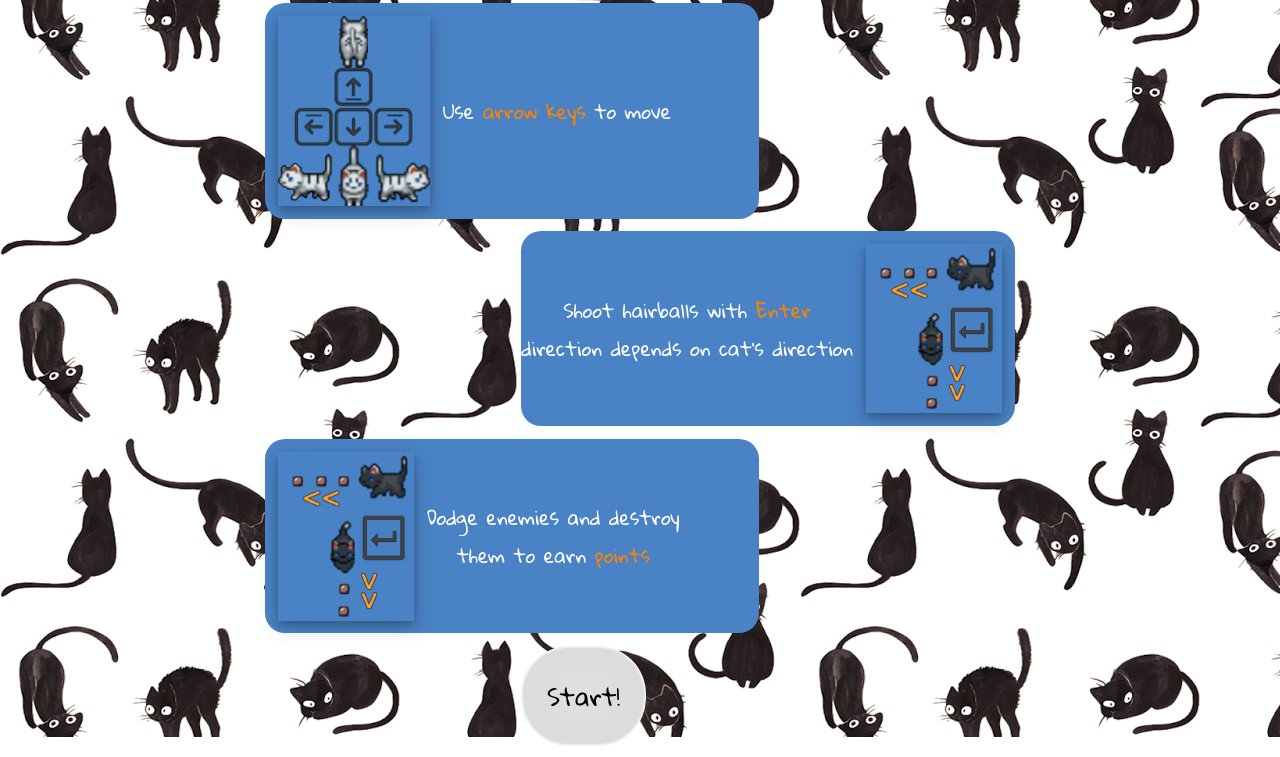
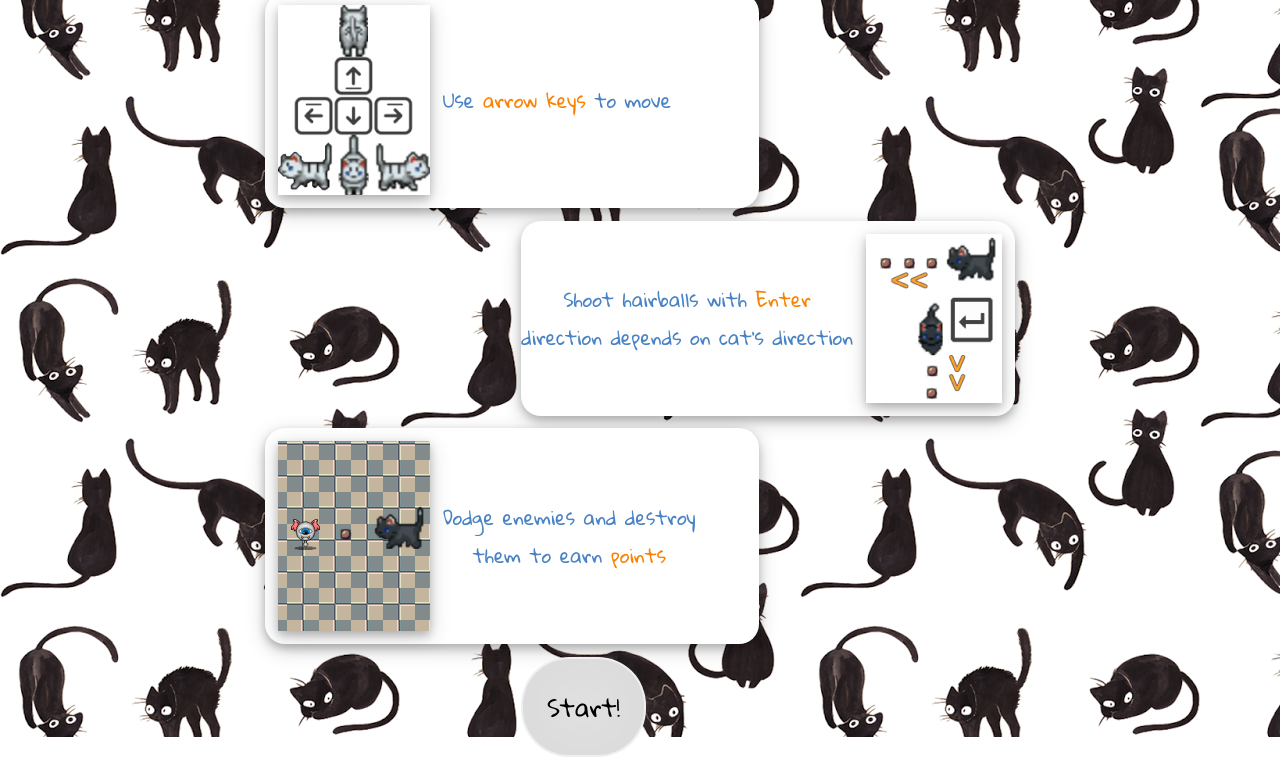
Before and after one commit to lockeas16/cat-Brawlers, a plain HTML site: page game.html in a window 1280 px wide. Shown: the part 63-820 px from the top of the page. Drawn offline with Linux system fonts and the light colour scheme; a web font is replaced by a local one.

Commit message:
0.2.5 some refactoring done | commit before changing layout of game page

```diff
--- a/game.html
+++ b/game.html
@@ -23,7 +23,7 @@
           <img src="./images/shootInstr2.png" alt="moveInstr" />
         </article>
         <article class="box align-left appear-left">
-          <img src="./images/shootInstr2.png" alt="moveInstr" />
+          <img src="./images/scoreInstr.png" alt="moveInstr" />
           <p>
             Dodge enemies and destroy <br />
             them to earn <span>points</span>
--- a/src/classes.js
+++ b/src/classes.js
@@ -25,6 +25,7 @@ const globalConst = {
   bulletSpeed: 4,
   // enemies properties
   demonPoints: 1,
+  waveTime: 10, //seconds
   // cat properties
   catHealth: 5,
   invincibilityTime: 3000, //milliseconds
--- a/src/main.js
+++ b/src/main.js
@@ -11,6 +11,7 @@ let enemies = [];
 let hairballs = [];
 let fishBar = [];
 let score = 0;
+let waveTime = 0;
 
 // retrieve chosen cat from local storage
 let catChosen = window.localStorage.getItem("catChosen");
@@ -33,7 +34,8 @@ let fondo = new Background(
 let keylogger = new keyLogger();
 
 function generateEnemies() {
-  if (!(frames % 60 === 0)) return;
+  // if (!(frames % 60 === 0)) return;
+  if (frames % 30 === 0) {
     let enemy = new Enemy(
       globalConst.demonSpriteWidth / globalConst.cols,
       globalConst.demonSpriteHeight,
@@ -42,6 +44,7 @@ function generateEnemies() {
     );
     enemy.chooseSpawnPoint(canvas.width, canvas.height);
     enemies.push(enemy);
+  }
 }
 
 function drawEnemies() {
@@ -158,6 +161,7 @@ function restart() {
 
 function update() {
   frames++;
+  waveTime = frames / 60;
   // canvas world
   ctx.clearRect(0, 0, canvas.width, canvas.height);
   fondo.draw(ctx);
@@ -167,7 +171,10 @@ function update() {
   if (cat.direction)
     cat.move(globalConst.movement, 0, canvas.width, canvas.height, 0);
   detectCollitions(hairballs, enemies);
+  // generate enemies during a period of time
+  if (waveTime < globalConst.waveTime) {
     generateEnemies();
+  }
   drawHairballs();
   drawEnemies();
 
@@ -210,7 +217,7 @@ window.onload = function() {
     audio.src = "./sounds/Cyborg Ninja.mp3";
     audio.loop = true;
     audio.volume = 0.6;
-    // audio.play();
+    audio.play();
     start();
   });
 
--- a/styles.css
+++ b/styles.css
@@ -192,7 +192,7 @@ section.instr section.grid > h1 {
 section.instr section.grid article.box p {
   font-family: "Gloria Hallelujah", cursive;
   font-size: 1.2em;
-  color: white;
+  color: rgb(73, 131, 197);
   text-align: center;
 }
 
@@ -202,9 +202,10 @@ section.grid article.box {
   align-items: center;
   flex-direction: row;
   position: relative;
-  background-color: rgb(73, 131, 197);
+  background-color: white;
   margin-bottom: 1vw;
   border-radius: 20px;
+  box-shadow: 0 4px 8px 0 rgba(0, 0, 0, 0.2), 0 6px 20px 0 rgba(0, 0, 0, 0.19);
 }
 
 section.grid article.box img {
@@ -224,6 +225,8 @@ section.grid article.box span {
 }
 
 .appear-left {
+  -webkit-animation: appearFromLeft 2s 1 ease-out;
+  -moz-animation: appearFromLeft 2s 1 ease-out;
   animation: appearFromLeft 2s 1 ease-out;
 }
 
@@ -233,10 +236,12 @@ section.grid article.box span {
 }
 
 .appear-right {
+  -webkit-animation: appearFromRight 2s 1 ease-out;
+  -moz-animation: appearFromRight 2s 1 ease-out;
   animation: appearFromRight 2s 1 ease-out;
 }
 
-.btn{
+.btn {
   font-family: "Gloria Hallelujah", cursive;
   padding: 1em;
   color: black;
@@ -251,7 +256,7 @@ section.grid article.box span {
   animation: bounce 3s infinite linear;
 }
 
-section.instr button{
+section.instr button {
   font-size: 1.5em;
 }
 section.instr button:hover {
@@ -282,7 +287,6 @@ section.game-cont {
   justify-content: center;
   align-items: center;
 }
-
 
 /* animations */
 @keyframes bounce {
```
Also changed, not shown: images/interiorTextures.png (added), images/scoreInstr.png (added). Lines whose indentation alone changed are shown as unchanged.
